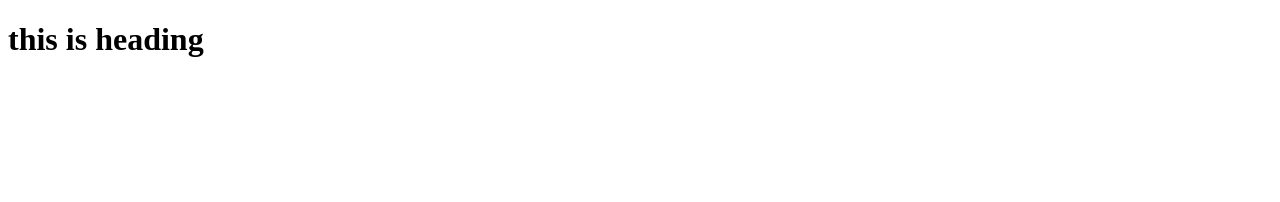
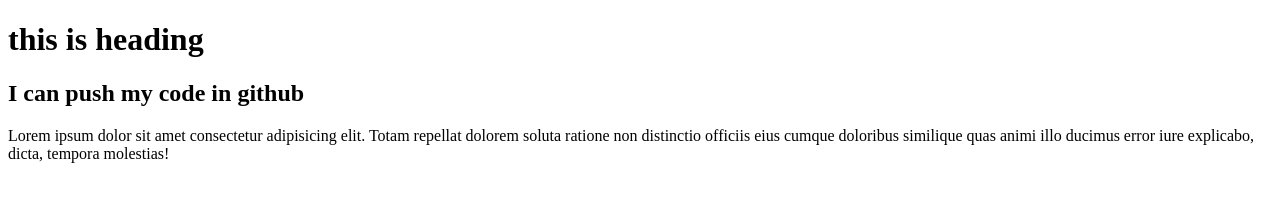
Before and after one commit to Kamrul9090/my-frist-repo, a plain HTML site: page index.html in a window 1280 px wide. Drawn offline with Linux system fonts and the light colour scheme.

Commit message:
Modified complete

```diff
--- a/index.html
+++ b/index.html
@@ -8,5 +8,7 @@
 </head>
 <body>
     <h1>this is heading</h1>
+    <h2>I can push my code in github</h2>
+    <p>Lorem ipsum dolor sit amet consectetur adipisicing elit. Totam repellat dolorem soluta ratione non distinctio officiis eius cumque doloribus similique quas animi illo ducimus error iure explicabo, dicta, tempora molestias!</p>
 </body>
 </html>
```
